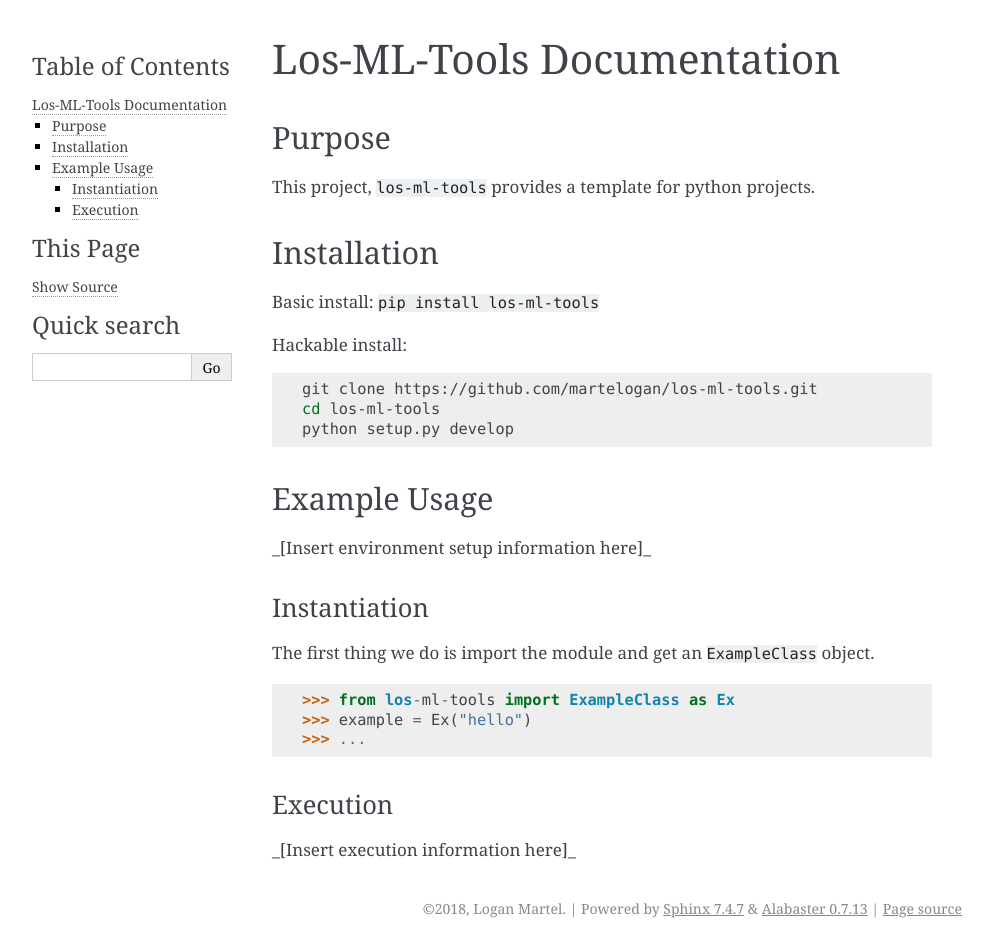
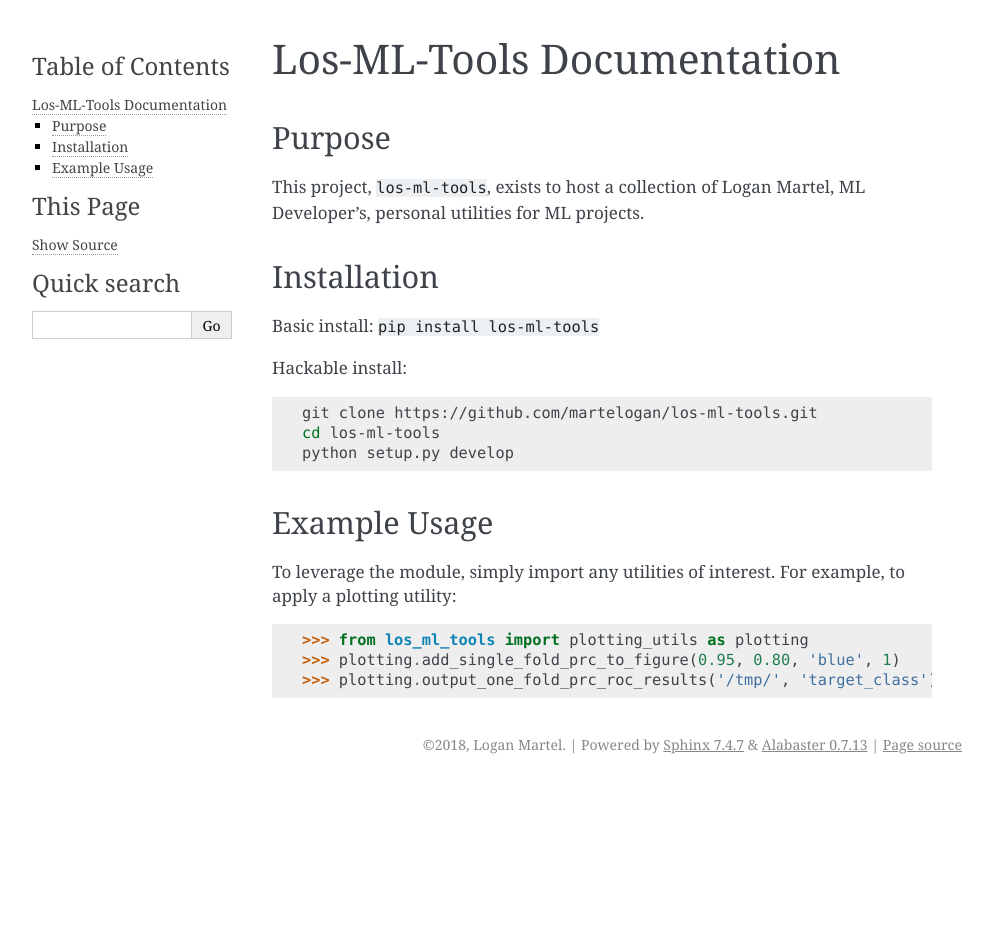
Before and after one commit to martelogan/los-ml-tools, a Sphinx documentation site: the page built from docs/index.rst, in a window 1280 px wide. Shown: the whole page, without its empty margins (148-1141 px from the left). Built offline with Sphinx 7.4.7, drawn with Linux system fonts in a browser that asks for light colours; after the commit the page ends 900 px from its top, so only the background shows below that.

Commit message:
Update docs for release 0.1.0

```diff
--- a/docs/conf.py
+++ b/docs/conf.py
@@ -1,7 +1,7 @@
 # -*- coding: utf-8 -*-
 #
 # los-ml-tools documentation build configuration file, created by
-# sphinx-quickstart on Wed Jul  6 22:46:00 2016.
+# sphinx-quickstart on Sat Jun 30 20:02:44 2018.
 #
 # This file is execfile()d with the current directory set to its
 # containing dir.
@@ -12,38 +12,35 @@
 # All configuration values have a default; values that are commented out
 # serve to show the default.
 
-import sys
-import os
-import shlex
-
 # If extensions (or modules to document with autodoc) are in another directory,
 # add these directories to sys.path here. If the directory is relative to the
 # documentation root, use os.path.abspath to make it absolute, like shown here.
-#sys.path.insert(0, os.path.abspath('.'))
+#
+# import os
+# import sys
+# sys.path.insert(0, os.path.abspath('.'))
+
 
 # -- General configuration ------------------------------------------------
 
 # If your documentation needs a minimal Sphinx version, state it here.
-#needs_sphinx = '1.0'
+#
+# needs_sphinx = '1.0'
 
 # Add any Sphinx extension module names here, as strings. They can be
 # extensions coming with Sphinx (named 'sphinx.ext.*') or your custom
 # ones.
-extensions = [
-    'sphinx.ext.mathjax',
-    'sphinx.ext.ifconfig',
-]
+extensions = ['sphinx.ext.autodoc',
+    'sphinx.ext.viewcode']
 
 # Add any paths that contain templates here, relative to this directory.
 templates_path = ['_templates']
 
 # The suffix(es) of source filenames.
 # You can specify multiple suffix as a list of string:
+#
 # source_suffix = ['.rst', '.md']
 source_suffix = '.rst'
-
-# The encoding of source files.
-#source_encoding = 'utf-8-sig'
 
 # The master toctree document.
 master_doc = 'index'
@@ -58,9 +55,9 @@
 # built documents.
 #
 # The short X.Y version.
-version = '0.0'
+version = u'0.1.0'
 # The full version, including alpha/beta/rc tags.
-release = '0.0.4'
+release = u'0.1.0'
 
 # The language for content autogenerated by Sphinx. Refer to documentation
 # for a list of supported languages.
@@ -69,39 +66,13 @@
 # Usually you set "language" from the command line for these cases.
 language = None
 
-# There are two options for replacing |today|: either, you set today to some
-# non-false value, then it is used:
-#today = ''
-# Else, today_fmt is used as the format for a strftime call.
-#today_fmt = '%B %d, %Y'
-
 # List of patterns, relative to source directory, that match files and
 # directories to ignore when looking for source files.
-exclude_patterns = ['_build']
-
-# The reST default role (used for this markup: `text`) to use for all
-# documents.
-#default_role = None
-
-# If true, '()' will be appended to :func: etc. cross-reference text.
-#add_function_parentheses = True
-
-# If true, the current module name will be prepended to all description
-# unit titles (such as .. function::).
-#add_module_names = True
-
-# If true, sectionauthor and moduleauthor directives will be shown in the
-# output. They are ignored by default.
-#show_authors = False
+# This patterns also effect to html_static_path and html_extra_path
+exclude_patterns = ['_build', 'Thumbs.db', '.DS_Store']
 
 # The name of the Pygments (syntax highlighting) style to use.
 pygments_style = 'sphinx'
-
-# A list of ignored prefixes for module index sorting.
-#modindex_common_prefix = []
-
-# If true, keep warnings as "system message" paragraphs in the built documents.
-#keep_warnings = False
 
 # If true, `todo` and `todoList` produce output, else they produce nothing.
 todo_include_todos = False
@@ -111,143 +82,54 @@
 
 # The theme to use for HTML and HTML Help pages.  See the documentation for
 # a list of builtin themes.
-# html_theme = 'alabaster'
+#
+html_theme = 'alabaster'
 
 # Theme options are theme-specific and customize the look and feel of a theme
 # further.  For a list of options available for each theme, see the
 # documentation.
-#html_theme_options = {}
-
-# Add any paths that contain custom themes here, relative to this directory.
-#html_theme_path = []
-
-# The name for this set of Sphinx documents.  If None, it defaults to
-# "<project> v<release> documentation".
-#html_title = None
-
-# A shorter title for the navigation bar.  Default is the same as html_title.
-#html_short_title = None
-
-# The name of an image file (relative to this directory) to place at the top
-# of the sidebar.
-#html_logo = None
-
-# The name of an image file (within the static path) to use as favicon of the
-# docs.  This file should be a Windows icon file (.ico) being 16x16 or 32x32
-# pixels large.
-#html_favicon = None
+#
+# html_theme_options = {}
 
 # Add any paths that contain custom static files (such as style sheets) here,
 # relative to this directory. They are copied after the builtin static files,
 # so a file named "default.css" will overwrite the builtin "default.css".
 html_static_path = ['_static']
 
-# Add any extra paths that contain custom files (such as robots.txt or
-# .htaccess) here, relative to this directory. These files are copied
-# directly to the root of the documentation.
-#html_extra_path = []
 
-# If not '', a 'Last updated on:' timestamp is inserted at every page bottom,
-# using the given strftime format.
-#html_last_updated_fmt = '%b %d, %Y'
-
-# If true, SmartyPants will be used to convert quotes and dashes to
-# typographically correct entities.
-#html_use_smartypants = True
-
-# Custom sidebar templates, maps document names to template names.
-#html_sidebars = {}
-
-# Additional templates that should be rendered to pages, maps page names to
-# template names.
-#html_additional_pages = {}
-
-# If false, no module index is generated.
-#html_domain_indices = True
-
-# If false, no index is generated.
-#html_use_index = True
-
-# If true, the index is split into individual pages for each letter.
-#html_split_index = False
-
-# If true, links to the reST sources are added to the pages.
-#html_show_sourcelink = True
-
-# If true, "Created using Sphinx" is shown in the HTML footer. Default is True.
-#html_show_sphinx = True
-
-# If true, "(C) Copyright ..." is shown in the HTML footer. Default is True.
-#html_show_copyright = True
-
-# If true, an OpenSearch description file will be output, and all pages will
-# contain a <link> tag referring to it.  The value of this option must be the
-# base URL from which the finished HTML is served.
-#html_use_opensearch = ''
-
-# This is the file name suffix for HTML files (e.g. ".xhtml").
-#html_file_suffix = None
-
-# Language to be used for generating the HTML full-text search index.
-# Sphinx supports the following languages:
-#   'da', 'de', 'en', 'es', 'fi', 'fr', 'hu', 'it', 'ja'
-#   'nl', 'no', 'pt', 'ro', 'ru', 'sv', 'tr'
-#html_search_language = 'en'
-
-# A dictionary with options for the search language support, empty by default.
-# Now only 'ja' uses this config value
-#html_search_options = {'type': 'default'}
-
-# The name of a javascript file (relative to the configuration directory) that
-# implements a search results scorer. If empty, the default will be used.
-#html_search_scorer = 'scorer.js'
+# -- Options for HTMLHelp output ------------------------------------------
 
 # Output file base name for HTML help builder.
 htmlhelp_basename = 'los-ml-toolsdoc'
 
+
 # -- Options for LaTeX output ---------------------------------------------
 
 latex_elements = {
-# The paper size ('letterpaper' or 'a4paper').
-#'papersize': 'letterpaper',
+    # The paper size ('letterpaper' or 'a4paper').
+    #
+    # 'papersize': 'letterpaper',
 
-# The font size ('10pt', '11pt' or '12pt').
-#'pointsize': '10pt',
+    # The font size ('10pt', '11pt' or '12pt').
+    #
+    # 'pointsize': '10pt',
 
-# Additional stuff for the LaTeX preamble.
-#'preamble': '',
+    # Additional stuff for the LaTeX preamble.
+    #
+    # 'preamble': '',
 
-# Latex figure (float) alignment
-#'figure_align': 'htbp',
+    # Latex figure (float) alignment
+    #
+    # 'figure_align': 'htbp',
 }
 
 # Grouping the document tree into LaTeX files. List of tuples
 # (source start file, target name, title,
 #  author, documentclass [howto, manual, or own class]).
 latex_documents = [
-  (master_doc, 'los-ml-tools.tex', u'los-ml-tools Documentation',
-   u'Edward Newell', 'manual'),
+    (master_doc, 'los-ml-tools.tex', u'los-ml-tools Documentation',
+     u'Logan Martel', 'manual'),
 ]
-
-# The name of an image file (relative to this directory) to place at the top of
-# the title page.
-#latex_logo = None
-
-# For "manual" documents, if this is true, then toplevel headings are parts,
-# not chapters.
-#latex_use_parts = False
-
-# If true, show page references after internal links.
-#latex_show_pagerefs = False
-
-# If true, show URL addresses after external links.
-#latex_show_urls = False
-
-# Documents to append as an appendix to all manuals.
-#latex_appendices = []
-
-# If false, no module index is generated.
-#latex_domain_indices = True
 
 
 # -- Options for manual page output ---------------------------------------
@@ -259,9 +141,6 @@
      [author], 1)
 ]
 
-# If true, show URL addresses after external links.
-#man_show_urls = False
-
 
 # -- Options for Texinfo output -------------------------------------------
 
@@ -269,19 +148,7 @@
 # (source start file, target name, title, author,
 #  dir menu entry, description, category)
 texinfo_documents = [
-  (master_doc, 'los-ml-tools', u'los-ml-tools Documentation',
-   author, 'los-ml-tools', 'One line description of project.',
-   'Miscellaneous'),
+    (master_doc, 'los-ml-tools', u'los-ml-tools Documentation',
+     author, 'los-ml-tools', 'One line description of project.',
+     'Miscellaneous'),
 ]
-
-# Documents to append as an appendix to all manuals.
-#texinfo_appendices = []
-
-# If false, no module index is generated.
-#texinfo_domain_indices = True
-
-# How to display URL addresses: 'footnote', 'no', or 'inline'.
-#texinfo_show_urls = 'footnote'
-
-# If true, do not generate a @detailmenu in the "Top" node's menu.
-#texinfo_no_detailmenu = False
--- a/docs/index.rst
+++ b/docs/index.rst
@@ -1,20 +1,26 @@
-.. documentation master file, created by
-   sphinx-quickstart on Wed Jul  6 22:46:00 2016.
+.. los-ml-tools documentation master file, created by
+   sphinx-quickstart on Sat Jun 30 20:02:44 2018.
    You can adapt this file completely to your liking, but it should at least
    contain the root `toctree` directive.
 
 Los-ML-Tools Documentation
-================================
+==========================
 
-.. py:module:: los-ml-tools
+.. toctree::
+   :maxdepth: 2
+   :caption: Contents:
+
+.. py:module::los-ml-tools
+
 
 Purpose
 -------
 
-This project, ``los-ml-tools`` provides a template for python projects.
+This project, ``los-ml-tools``, exists to host a collection of Logan Martel, ML Developer's, personal utilities for ML projects.
+
 
 Installation
--------
+------------
 
 Basic install: ``pip install los-ml-tools``
 
@@ -27,21 +33,12 @@
    python setup.py develop
 
 Example Usage
--------
+-------------
 
-_[Insert environment setup information here]_
-
-Instantiation
-~~~~~~~~~~~~~
-The first thing we do is import the module and get an ``ExampleClass``
-object.
+To leverage the module, simply import any utilities of interest. For example, to apply a plotting utility:
 
 .. code-block:: python
 
-   >>> from los-ml-tools import ExampleClass as Ex
-   >>> example = Ex("hello")
-   >>> ...
-
-Execution
-~~~~~~~~~
-_[Insert execution information here]_
+   >>> from los_ml_tools import plotting_utils as plotting
+   >>> plotting.add_single_fold_prc_to_figure(0.95, 0.80, 'blue', 1)
+   >>> plotting.output_one_fold_prc_roc_results('/tmp/', 'target_class')
```
Also changed, not shown: README.md (+1 -1 lines), los_ml_tools/README.md, 3 other files.
